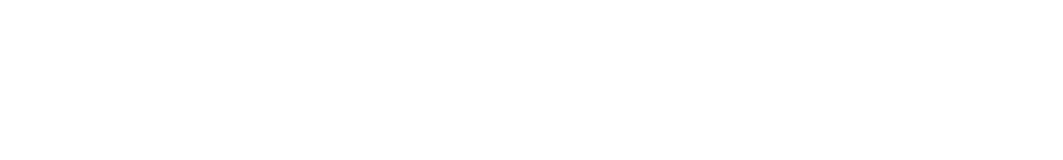
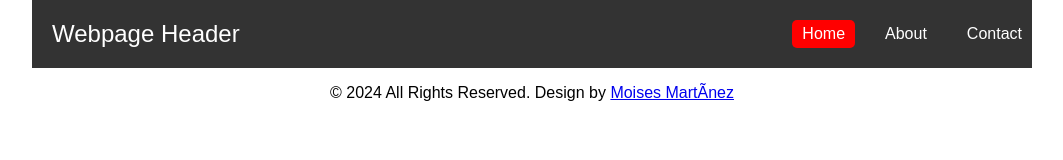
Before and after one commit to aitana125/my_first_web_page_2024, a plain HTML site: page index.html in a window 1280 px wide. Shown: the whole page, without its empty margins (108-1171 px from the left). Drawn offline with Linux system fonts and the light colour scheme.

Commit message:
Adding header and footer in html file, styles are included too

```diff
--- a/index.html
+++ b/index.html
@@ -13,8 +13,94 @@
 
         <title>Fundamentals of Computer Engineering</title>
         <style>
+
+            body {
+                margin: 0;
+                font-family: Arial, sans-serif;
+                display: flex;
+                flex-direction: column;
+                align-items: center;
+            }
+
+            .container {
+                max-width: 1000px;
+                width: 100%;
+                margin: 0 auto;
+            }
+
+            header {
+                background-color: #333;
+                color: white;
+                padding: 20px 0;
+                text-align: center;
+            }
+
+            .header-content {
+                display: flex;
+                justify-content: space-between;
+                align-items: center;
+            }
+
+            .header-title {
+                font-size: 1.5rem;
+                padding-left: 20px;
+            }
+
+            nav {
+                display: flex;
+                gap: 20px;
+            }
+
+            nav a {
+                color: white;
+                text-decoration: none;
+                font-size: 1rem;
+                padding: 5px 10px;
+                border-radius: 5px;
+                transition: background-color 0.3s;
+            }
+
+            nav a:hover {
+                background-color: #555;
+            }
+
+            nav a.active {
+                background-color: red;
+                color: white;
+            }
+
+            .footer-section {
+                max-width: 1000px;
+                width: 100%;
+                background-color: #333;
+                color: white;
+                text-align: center;
+            }
+
+            .footer-section {
+                color: red;
+                text-decoration: none;
+            }
+
+            .footer-section a:hover {
+                color: red;
+                text-decoration: underline;
+            }
         </style>
     </head>
     <body>
+        <header class="container">
+            <div class="header-content">
+                <div class="header-title">Webpage Header</div>
+                <nav>
+                    <a href="#" class="active">Home</a>
+                    <a href="#">About</a>
+                    <a href="#">Contact</a>
+                </nav>
+            </div>
+        </header>
+        <footer class="footer_section">
+            <p>&copy; 2024 All Rights Reserved. Design by <a href="#">Moises Martínez</a></p>
+        </footer>
     </body>
 </html>
```
